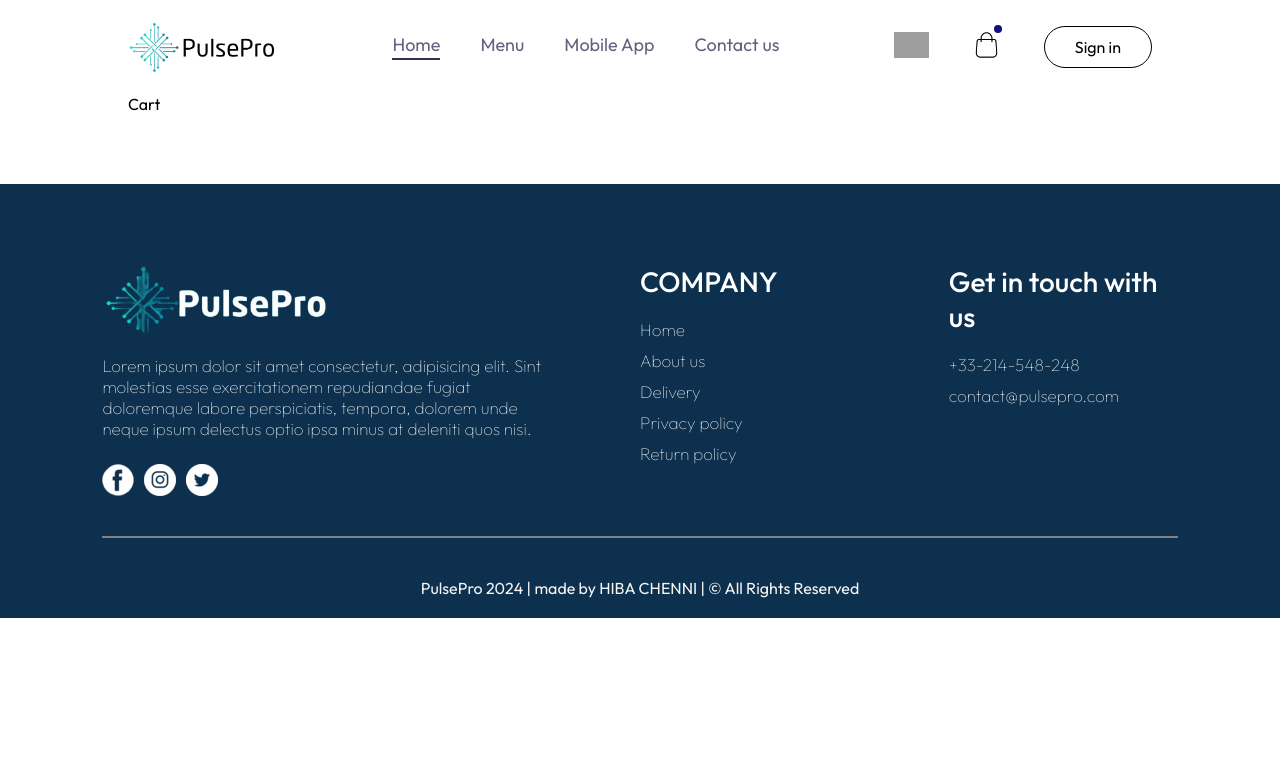
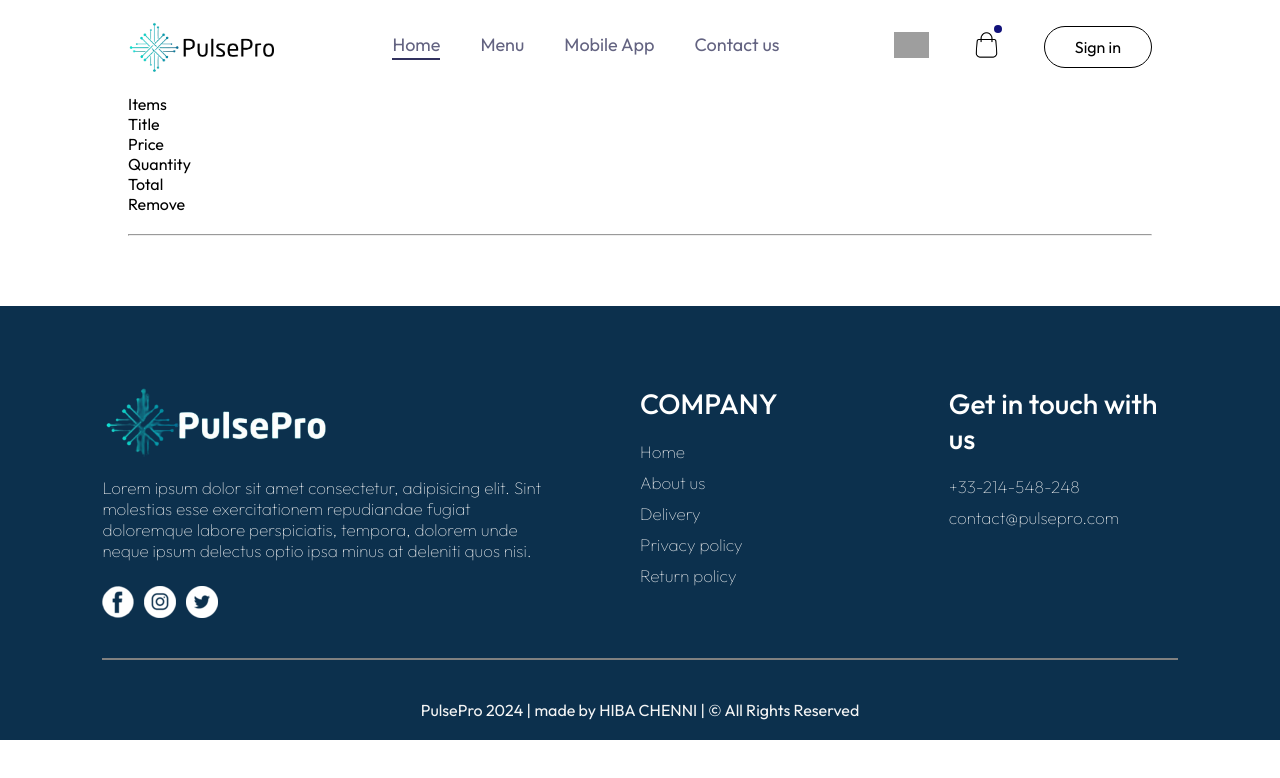
Before and after one commit to Hibajk/ecommerce_website, a React (Vite) app in the folder website_frontend/: page /cart in a window 1280 px wide. Shown: the top 778 px of the page. Built offline with nearby package versions, Linux system fonts and the light colour scheme; grey boxes are pictures that could not be loaded.

Commit message:
cart page creation begins

```diff
--- a/website_frontend/src/pages/Cart/Cart.jsx
+++ b/website_frontend/src/pages/Cart/Cart.jsx
@@ -1,9 +1,25 @@
-import React from 'react'
+import React,{ useContext } from 'react'
 import './Cart.css'
+import { StoreContext } from '../../context/StoreContext';
 
 const Cart = () => {
+  const {cartItems,product_list,removeFromCart} = useContext(StoreContext);
   return (
-    <div>Cart</div>
+    <div className='cart'>
+      <div className="cart-items">
+        <div className="cart-items-title">
+          <p>Items</p>
+          <p>Title</p>
+          <p>Price</p>
+          <p>Quantity</p>
+          <p>Total</p>
+          <p>Remove</p>
+        </div>
+        <br />
+        <hr />
+
+      </div>
+    </div>
   )
 }
 
```
